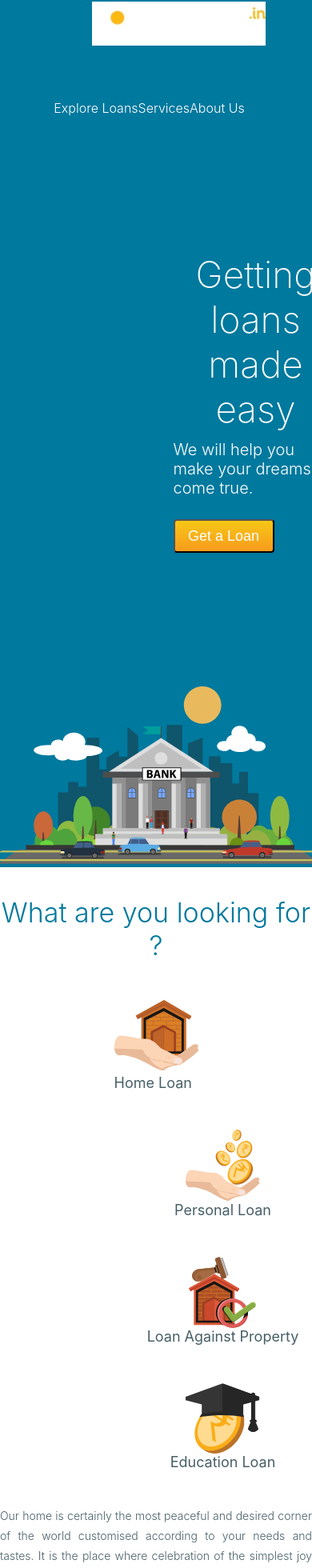
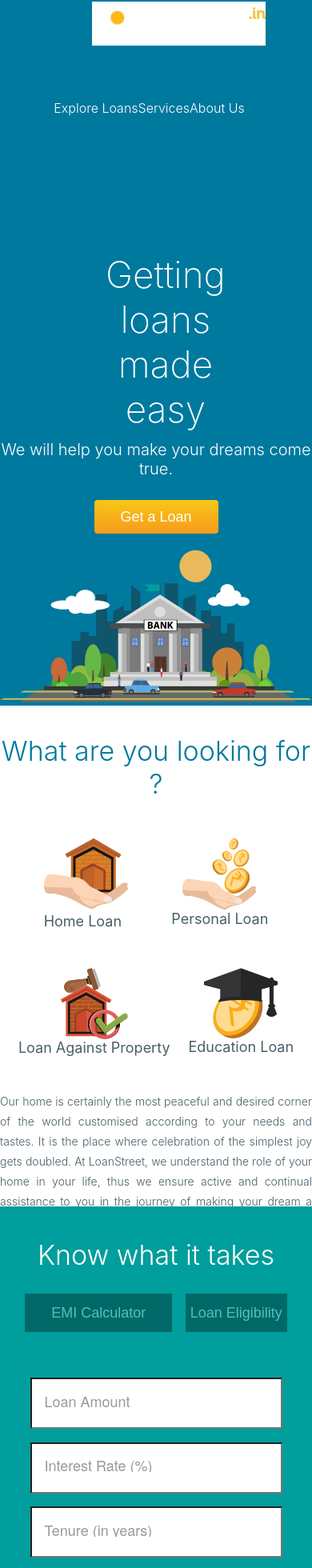
Before and after one commit to stutimohindra/mgm-finance, a React (Create React App) app: page / in a window 390 px wide. Shown: the part 22-1982 px from the top of the page at 80% size. Built offline with nearby package versions, Linux system fonts and the light colour scheme.

Commit message:
css chnages

```diff
--- a/src/components/Banner/Banner.css
+++ b/src/components/Banner/Banner.css
@@ -156,3 +156,9 @@
   letter-spacing: normal;
   color: #b5d2db;
 }
+
+@media screen and (max-width: 480px) {
+  .Getting-loans-made-e {
+    width: 126px;
+  }
+}
--- a/src/components/CustomButton/CustomButton.css
+++ b/src/components/CustomButton/CustomButton.css
@@ -12,6 +12,7 @@
 .Get-a-Loan-Button {
   width: 155px;
   height: 42px;
+  border: none;
   border-radius: 4px;
   background-image: linear-gradient(to bottom, #f7c717, #f79b1c);
   margin-left: 249px;
@@ -65,6 +66,13 @@
 
 @media screen and (max-width: 480px) {
   .Get-a-Loan-Button {
-    width: 126px;
+    margin-left: 0;
+  }
+  .We-will-help-you-mak{
+    padding-left: 0;
+    text-align: center;
+  }
+  .Getting-loans-made-e{
+    padding-left: 0;
   }
 }
--- a/src/components/EMI/EmiCalculator.css
+++ b/src/components/EMI/EmiCalculator.css
@@ -1,6 +1,8 @@
 #Emi-calculator {
   width: 100%;
-  height: 409px;
+  display: flex;
+  flex-direction: column;
+  align-items: center;
   background-color: #009e9c;
   justify-content: center;
   flex-direction: column;
@@ -13,7 +15,8 @@
   flex: 1;
   display: flex;
   flex-direction: row;
-  justify-content: center;
+  flex-wrap: wrap;
+  justify-content: space-evenly;
 }
 
 .Buttons-container {
@@ -94,3 +97,13 @@
   color: #999999;
   padding-left: 14px;
 }
+
+/* @media{
+  .Input-items {
+    padding: 20px;
+    flex: 1;
+    display: flex;
+    flex-direction: row;
+    justify-content: space-evenly;
+  }
+} */
--- a/src/components/ImageContainer/ImageContainer.css
+++ b/src/components/ImageContainer/ImageContainer.css
@@ -17,7 +17,7 @@
 
 .RemainingLogos {
   align-items: center;
-  padding-left: 167px;
+  /* padding-left: 167px; */
   padding-top: 48px;
   display: flex;
   flex-direction: column;
--- a/src/components/InfoBanner/InfoBanner.css
+++ b/src/components/InfoBanner/InfoBanner.css
@@ -7,6 +7,7 @@
 }
 
 .InfoContainer {
+  width: 100%;
   display: flex;
   flex-wrap: wrap;
 }
@@ -16,6 +17,14 @@
 }
 
 .BannerContainer {
+  align-items: center;
   display: flex;
   flex-direction: column;
 }
+
+@media screen and (max-width: 480px) {
+  .BankLogoContainer {
+    margin-top: 20px;
+    width: 100%;
+  }
+}
--- a/src/components/InfoBanner/InfoBanner.js
+++ b/src/components/InfoBanner/InfoBanner.js
@@ -17,6 +17,7 @@ const InfoBanner = () => {
         </div>
         <div className="BankLogoContainer">
           <img
+            style={{ 'width': '100%' }}
             src={bankLogo}
             alt="1"
           ></img>
--- a/src/components/Services/Services.css
+++ b/src/components/Services/Services.css
@@ -1,6 +1,10 @@
+.ServicesContainer {
+  display: flex;
+  flex-direction: row;
+}
 .ImageContainer {
   display: flex;
   flex-wrap: wrap;
-  justify-content: center;
+  justify-content: space-evenly;
   padding-bottom: 44px;
 }
```
